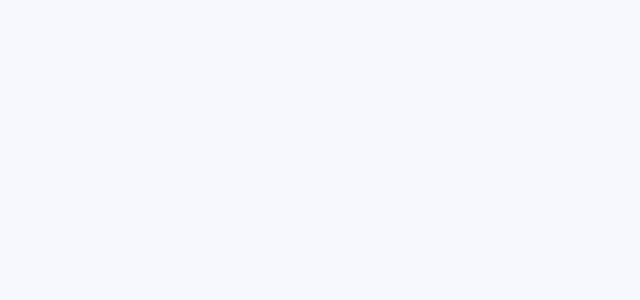
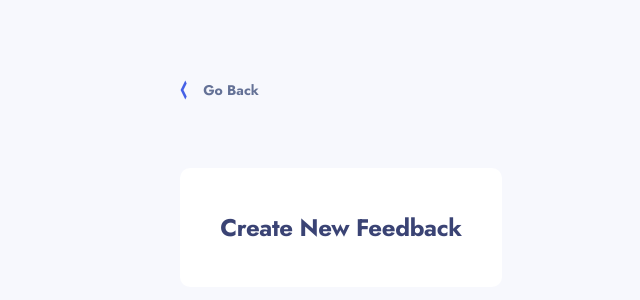
Before and after one commit to emanusantos/product-feedback, an Angular app: page /create in a window 1280 px wide. Before the commit this address led to /. Shown: the top 300 px of the page, without its empty margins (299-939 px from the left). Built offline with nearby package versions, Linux system fonts and the light colour scheme.

Commit message:
feat: setup create feedback page

```diff
--- a/src/app/app-routing.module.ts
+++ b/src/app/app-routing.module.ts
@@ -2,9 +2,11 @@ import { NgModule } from '@angular/core';
 import { RouterModule, Routes } from '@angular/router';
 import { HomeComponent } from './routes/home/home.component';
 import { FeedbackDetailComponent } from './routes/feedback-detail/feedback-detail.component';
+import { CreateFeedbackComponent } from './routes/create-feedback/create-feedback.component';
 
 const routes: Routes = [
   { path: '', component: HomeComponent },
+  { path: 'create', component: CreateFeedbackComponent },
   { path: 'feedback/:id', component: FeedbackDetailComponent },
 ];
 
--- a/src/app/app.module.ts
+++ b/src/app/app.module.ts
@@ -16,6 +16,7 @@ import { EmptyComponent } from './components/empty/empty.component';
 import { BackComponent } from './components/back/back.component';
 import { FeedbackDetailComponent } from './routes/feedback-detail/feedback-detail.component';
 import { CommentComponent } from './components/comment/comment.component';
+import { CreateFeedbackComponent } from './routes/create-feedback/create-feedback.component';
 
 @NgModule({
   declarations: [
@@ -32,6 +33,7 @@ import { CommentComponent } from './components/comment/comment.component';
     BackComponent,
     FeedbackDetailComponent,
     CommentComponent,
+    CreateFeedbackComponent,
   ],
   imports: [BrowserModule, AppRoutingModule, HttpClientModule],
   providers: [],
--- a/src/app/components/empty/empty.component.html
+++ b/src/app/components/empty/empty.component.html
@@ -1,5 +1,5 @@
 <div>
-    <img src="../../../assets/suggestions/illustration-empty.svg">
+  <img src="../../../assets/suggestions/illustration-empty.svg" />
   <h1>There is no feedback yet.</h1>
   <p class="body-1">
     Got a suggestion? Found a bug that needs to be squashed?
@@ -7,5 +7,5 @@
     We love hearing about new ideas to improve our app.
   </p>
 
-    <app-button [label]="'+ Add Feedback'" />
+  <app-button [label]="'+ Add Feedback'" [routerLink]="'create'" />
 </div>
--- a/src/app/components/header/header.component.html
+++ b/src/app/components/header/header.component.html
@@ -1,8 +1,8 @@
 <header>
-    <div class="left-content">
-        <img src="../../../assets/shared/icon-bulb.svg">
-        <p>{{ totalItems }} Suggestions</p>
-        <app-select />
-    </div>
-    <app-button [label]="'+ Add Feedback'" />
+  <div class="left-content">
+    <img src="../../../assets/shared/icon-bulb.svg" />
+    <p>{{ totalItems }} Suggestions</p>
+    <app-select />
+  </div>
+  <app-button [label]="'+ Add Feedback'" [routerLink]="'create'" />
 </header>
--- /dev/null
+++ b/src/app/routes/create-feedback/create-feedback.component.html
@@ -0,0 +1,9 @@
+<div class="container">
+  <header>
+    <app-back />
+  </header>
+
+  <div class="main-content">
+    <h1>Create New Feedback</h1>
+  </div>
+</div>
--- /dev/null
+++ b/src/app/routes/create-feedback/create-feedback.component.sass
@@ -0,0 +1,11 @@
+@import 'src/styles'
+
+.container
+    display: flex
+    flex-direction: column
+    gap: 4.25rem
+
+.main-content
+    padding: 2.625rem 2.5rem
+    background-color: $white
+    border-radius: 10px
--- /dev/null
+++ b/src/app/routes/create-feedback/create-feedback.component.ts
@@ -0,0 +1,12 @@
+import { Component, OnInit } from '@angular/core';
+
+@Component({
+  selector: 'app-create-feedback',
+  templateUrl: './create-feedback.component.html',
+  styleUrls: ['./create-feedback.component.sass'],
+})
+export class CreateFeedbackComponent implements OnInit {
+  ngOnInit(): void {
+    document.body.className = 'create';
+  }
+}
--- a/src/styles.sass
+++ b/src/styles.sass
@@ -29,6 +29,11 @@ body.home
     margin: 5.88rem 10rem 8.125rem 10rem
 
 body.details
+    display: flex
+    justify-content: center
+    margin: 5rem 22rem 8.125rem 22rem
+
+body.create
     display: flex
     justify-content: center
     margin: 5rem 22rem 8.125rem 22rem
```
Also changed, not shown: 1 other file (tests, documents, lock files or other folders). Lines whose indentation alone changed are shown as unchanged.
